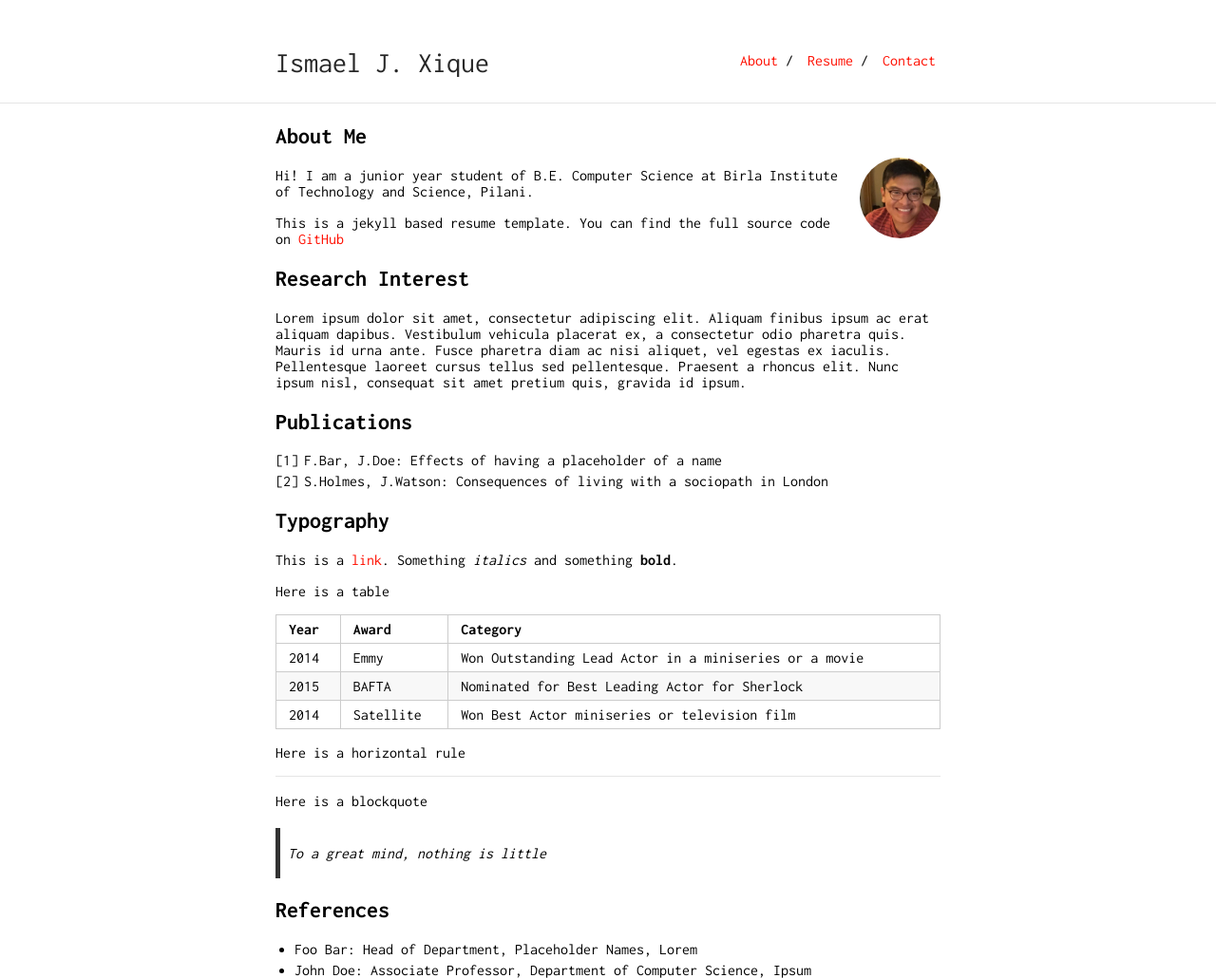
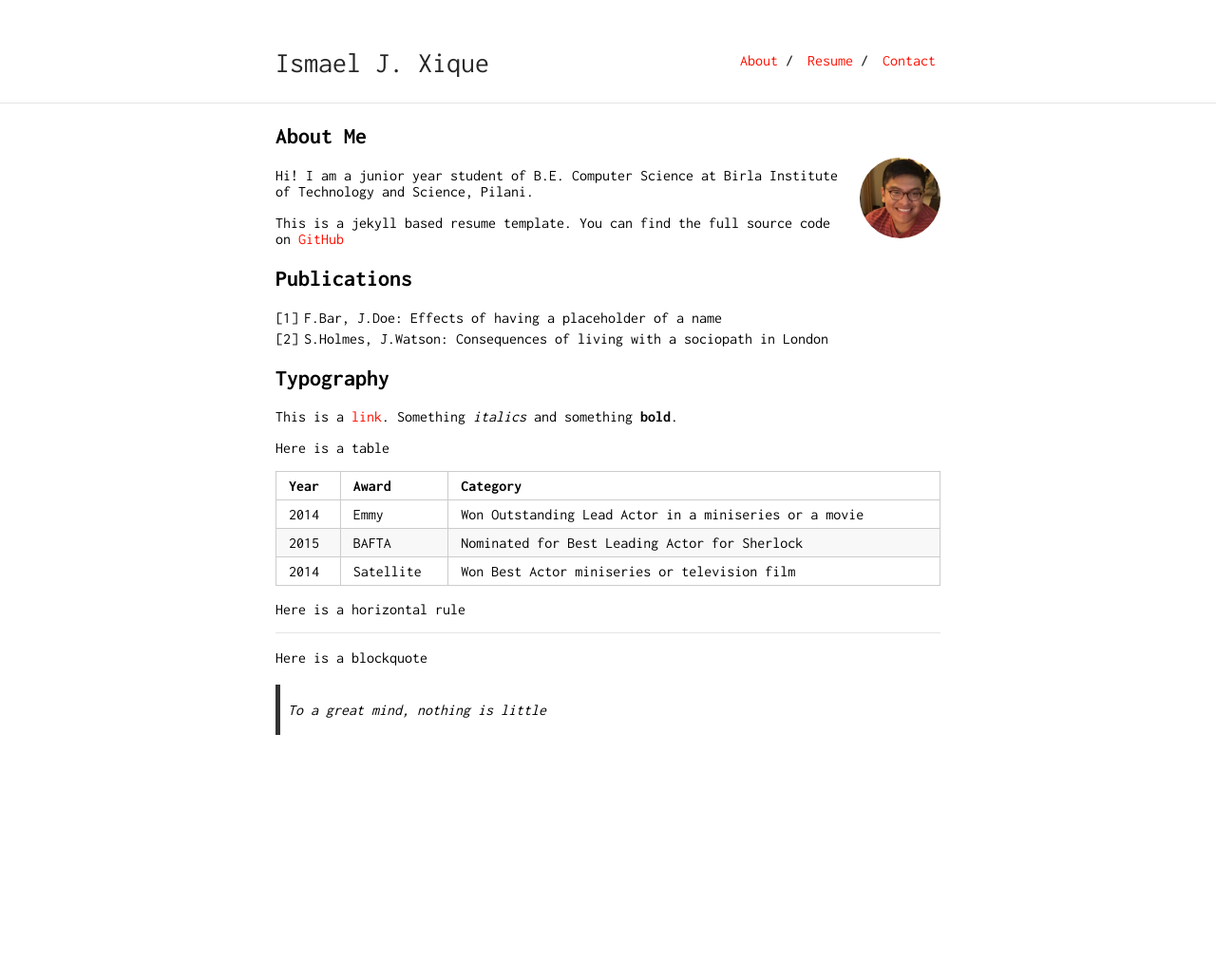
Before and after one commit to isjxique/isjxique.github.io, a Jekyll site: the page built from index.md, in a window 1280 px wide. Shown: the whole page at 95% size. Built offline with Jekyll 4.4.1, drawn with Linux system fonts in a browser that asks for light colours; our own code applies the rules of GitHub Pages for plain Markdown files; after the commit the page ends 900 px from its top, so only the background shows below that.

Commit message:
remove sections

```diff
--- a/index.md
+++ b/index.md
@@ -9,10 +9,6 @@ layout: default
 Hi! I am a junior year student of B.E. Computer Science at Birla Institute of Technology and Science, Pilani.
 
 This is a jekyll based resume template. You can find the full source code on [GitHub](https://github.com/bk2dcradle/researcher)
-
-## Research Interest
-
-Lorem ipsum dolor sit amet, consectetur adipiscing elit. Aliquam finibus ipsum ac erat aliquam dapibus. Vestibulum vehicula placerat ex, a consectetur odio pharetra quis. Mauris id urna ante. Fusce pharetra diam ac nisi aliquet, vel egestas ex iaculis. Pellentesque laoreet cursus tellus sed pellentesque. Praesent a rhoncus elit. Nunc ipsum nisl, consequat sit amet pretium quis, gravida id ipsum.
 
 ## Publications
 
@@ -38,8 +34,3 @@ Here is a horizontal rule
 Here is a blockquote
 
 > To a great mind, nothing is little
-
-## References
-
-* Foo Bar: Head of Department, Placeholder Names, Lorem
-* John Doe: Associate Professor, Department of Computer Science, Ipsum
```
